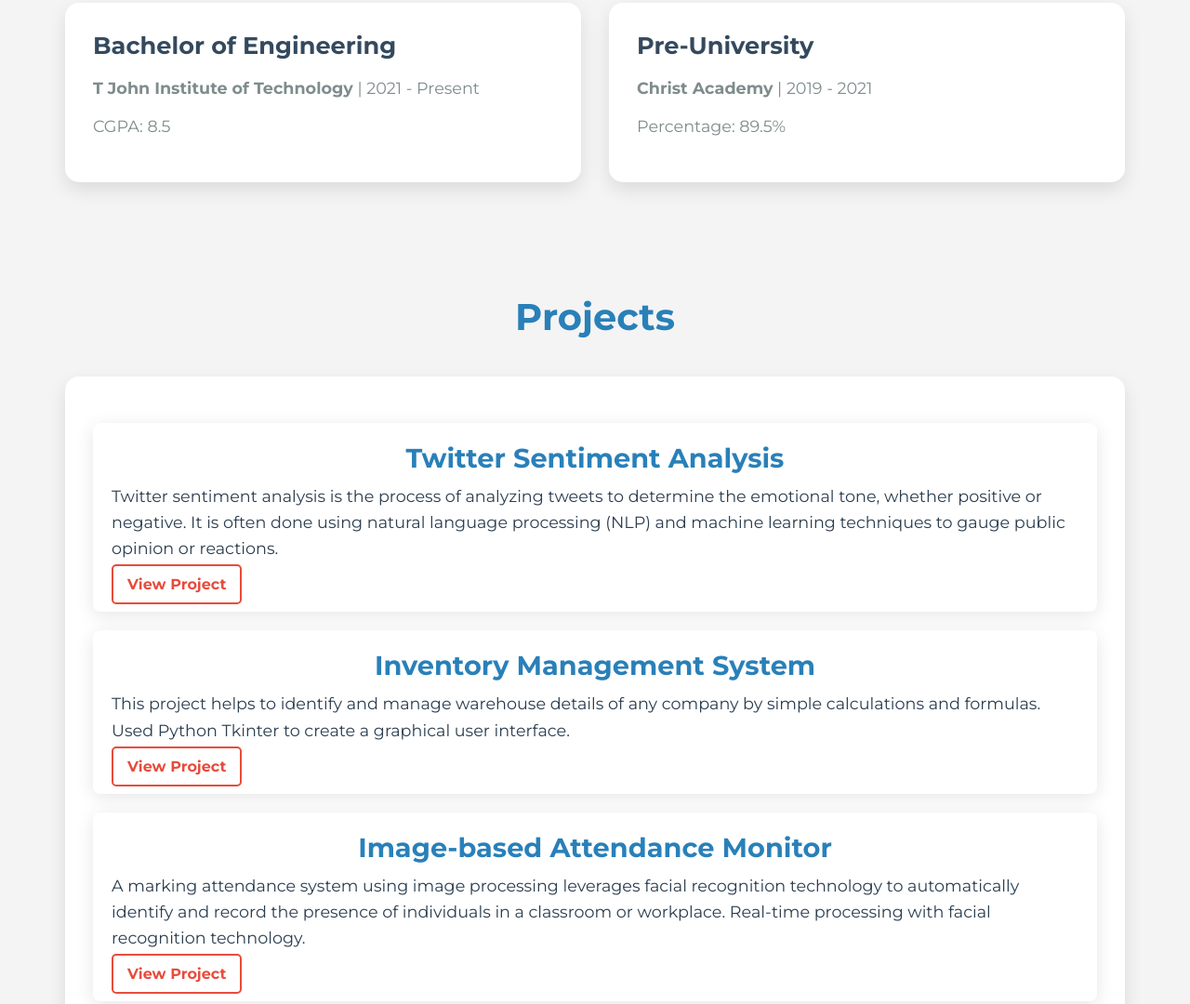
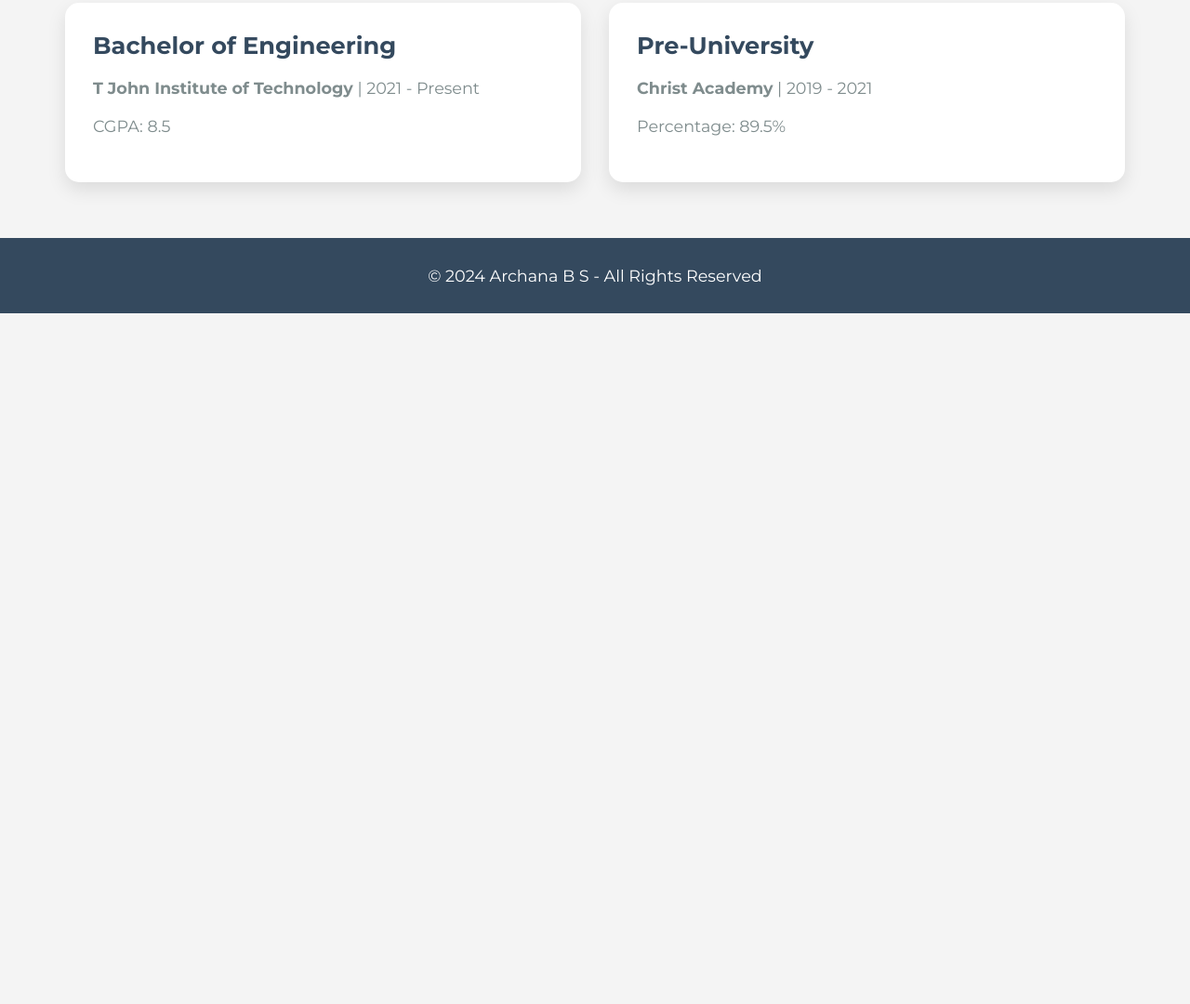
Before and after one commit to ArchanaBS-1233/ArchanaBS-1233.github.io, a plain HTML site: page index.html in a window 1280 px wide. Shown: the part 1369-2449 px from the top of the page at 93% size. After the commit the page ends 1706 px from the top, so only its background shows below. Drawn offline with Linux system fonts and the light colour scheme.

Commit message:
Update index.html

```diff
--- a/index.html
+++ b/index.html
@@ -282,28 +282,7 @@
     </section>
 
     <!-- Projects Section -->
-    <section class="section" id="projects">
-        <h2>Projects</h2>
-        <div class="projects-box">
-            <div class="project">
-                <h2>Twitter Sentiment Analysis</h2>
-                <p>Twitter sentiment analysis is the process of analyzing tweets to determine the emotional tone, whether positive or negative. It is often done using natural language processing (NLP) and machine learning techniques to gauge public opinion or reactions.</p>
-                <a href="https://github.com/ArchanaBS-1233/Text-Sentiment-Analysis">View Project</a>
-            </div>
 
-            <div class="project">
-                <h2>Inventory Management System</h2>
-                <p>This project helps to identify and manage warehouse details of any company by simple calculations and formulas. Used Python Tkinter to create a graphical user interface.</p>
-                <a href="https://github.com/ArchanaBS-1233/Inventory-management">View Project</a>
-            </div>
-
-            <div class="project">
-                <h2>Image-based Attendance Monitor</h2>
-                <p>A marking attendance system using image processing leverages facial recognition technology to automatically identify and record the presence of individuals in a classroom or workplace. Real-time processing with facial recognition technology.</p>
-                <a href="https://github.com/ArchanaBS-1233/Attendance-Marking-Using-Image-Processing">View Project</a>
-            </div>
-        </div>
-    </section>
 
     <!-- Footer -->
     <footer>
```
